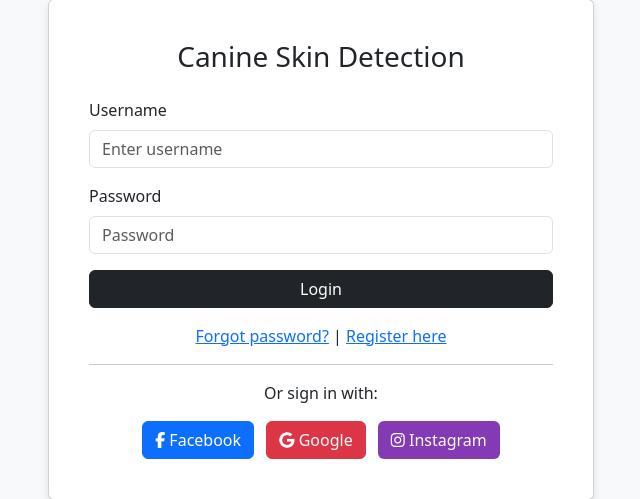
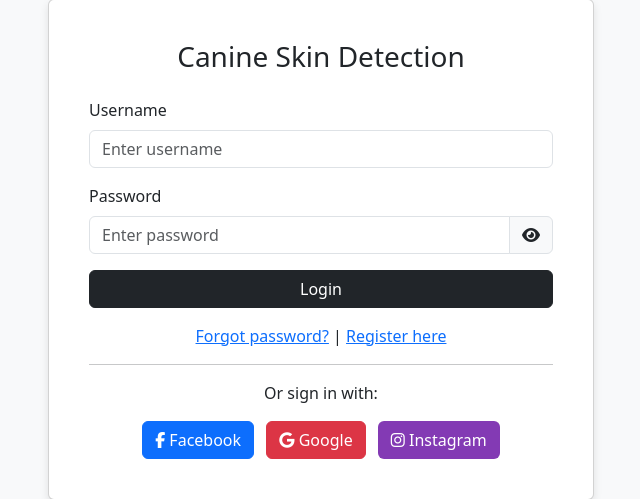
Before and after one commit to SachinthaUmayanga/Canine_Skin_Detection_System_FinalProj, a Flask app: page /auth/login in a window 1280 px wide. Shown: the part 105-604 px from the top of the page, without its empty margins (319-959 px from the left). Run offline with Flask 3, Linux system fonts and the light colour scheme; some libraries are stand-ins or nearby versions.

Commit message:
Adjustment of login

```diff
--- a/templates/login.html
+++ b/templates/login.html
@@ -33,7 +33,12 @@
                             </div>
                             <div class="mb-3">
                                 <label for="password" class="form-label">Password</label>
-                                <input type="password" class="form-control" id="password" name="password" placeholder="Password" required>
+                                <div class="input-group">
+                                    <input type="password" class="form-control" id="password" name="password" placeholder="Enter password" required>
+                                    <span class="input-group-text toggle-password" onclick="togglePasswordVisibility('password', 'togglePasswordIcon')">
+                                        <i class="fas fa-eye" id="togglePasswordIcon"></i>
+                                    </span>
+                                </div>
                             </div>
                             <button type="submit" class="btn btn-dark w-100">Login</button>
 
```
